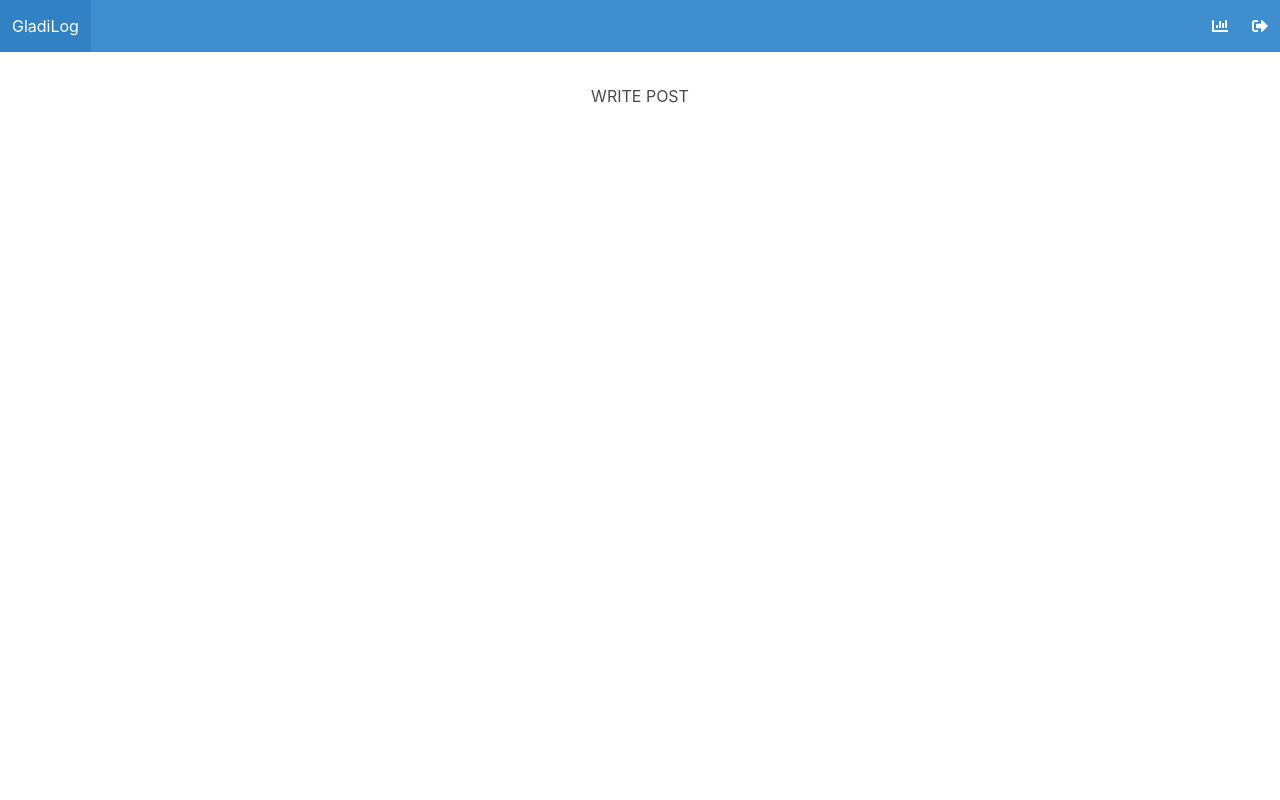
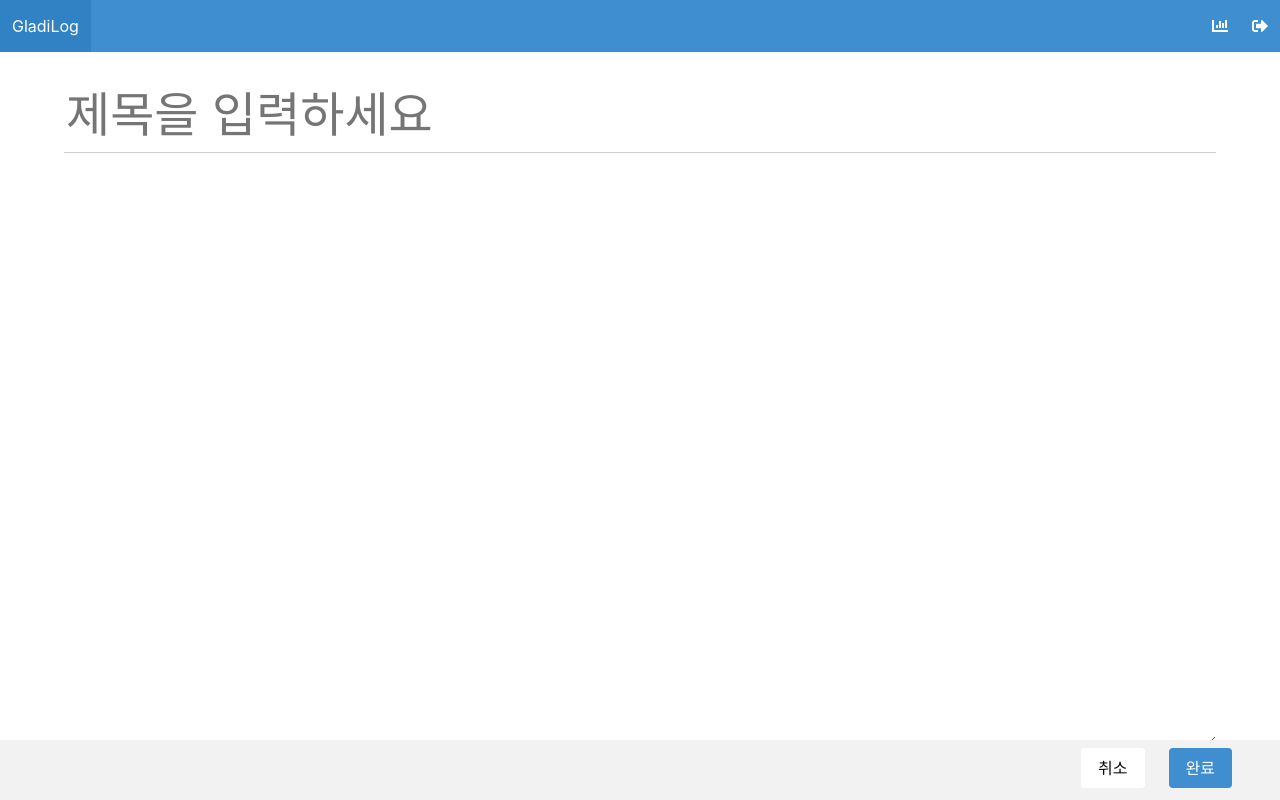
Before and after one commit to jongeunk0613/GladiLog, a React (Create React App) app in the folder client/: page /post/write in a window 1280 px wide. Built offline with nearby package versions, Linux system fonts and the light colour scheme; what axios-hooks would draw is missing.

Commit message:
[Feat] #5 : use the created PostForm component
use the created post form component when writing a new form.

```diff
--- a/client/src/pages/WritePost.js
+++ b/client/src/pages/WritePost.js
@@ -1,8 +1,9 @@
 import React from 'react';
+import PostForm from '../components/PostForm';
 
 const WritePost = () => {
     return (
-        <div>WRITE POST</div>
+        <PostForm title="제목을 입력하세요" submitButtonName="완료"/>
     )
 }
 
```
